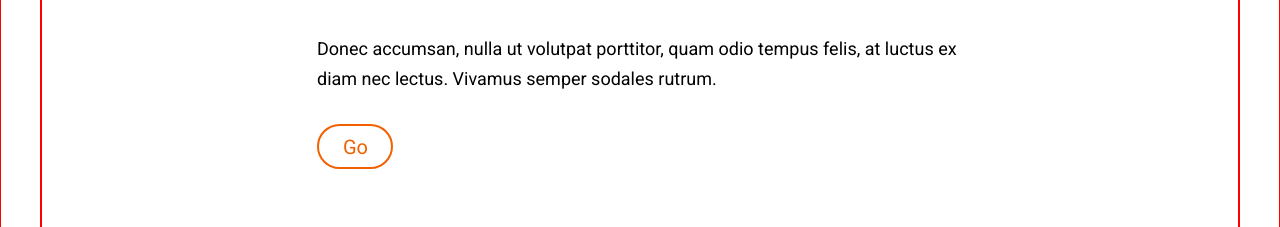
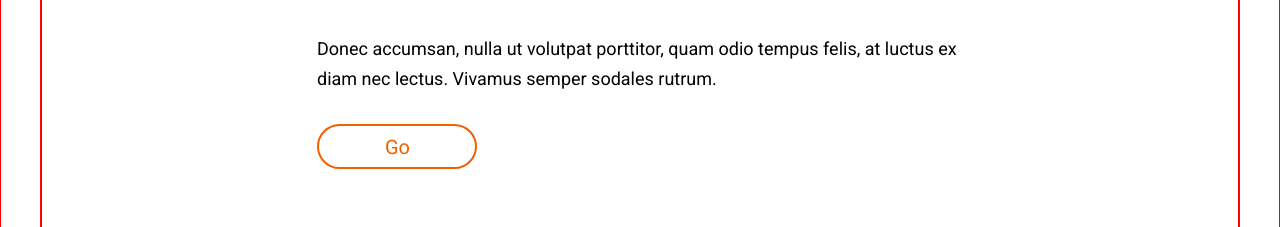
Before and after one commit to anapy/modulo-1-evaluacion-final-anapy, a website: page docs/index.html in a window 1280 px wide. Shown: the part 937-1164 px from the top of the page. Drawn offline with nearby package versions, Linux system fonts and the light colour scheme; files that its build step writes are made by us from their sources.

Commit message:
mediaqueries main firstPart buttons

```diff
--- a/src/scss/components/_firstPart.scss
+++ b/src/scss/components/_firstPart.scss
@@ -41,6 +41,18 @@
       text-transform: capitalize;
       color: $color-secondary;
       padding: 18px;
+      @include tablet {
+        padding: 11px 25px;
+      }
+      @include desktop {
+        padding: 11px 66px 11px 60px;
+      }
+    }
+    @include tablet {
+      width: 91px;
+    }
+    @include desktop {
+      width: 160px;
     }
   }
 }
```
